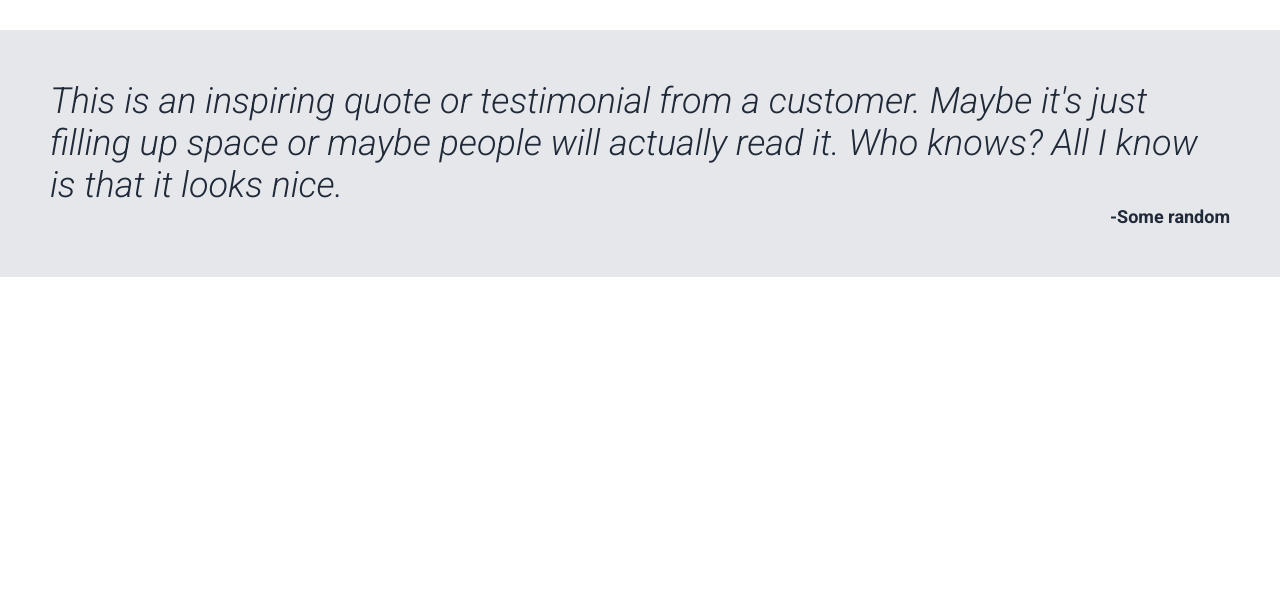
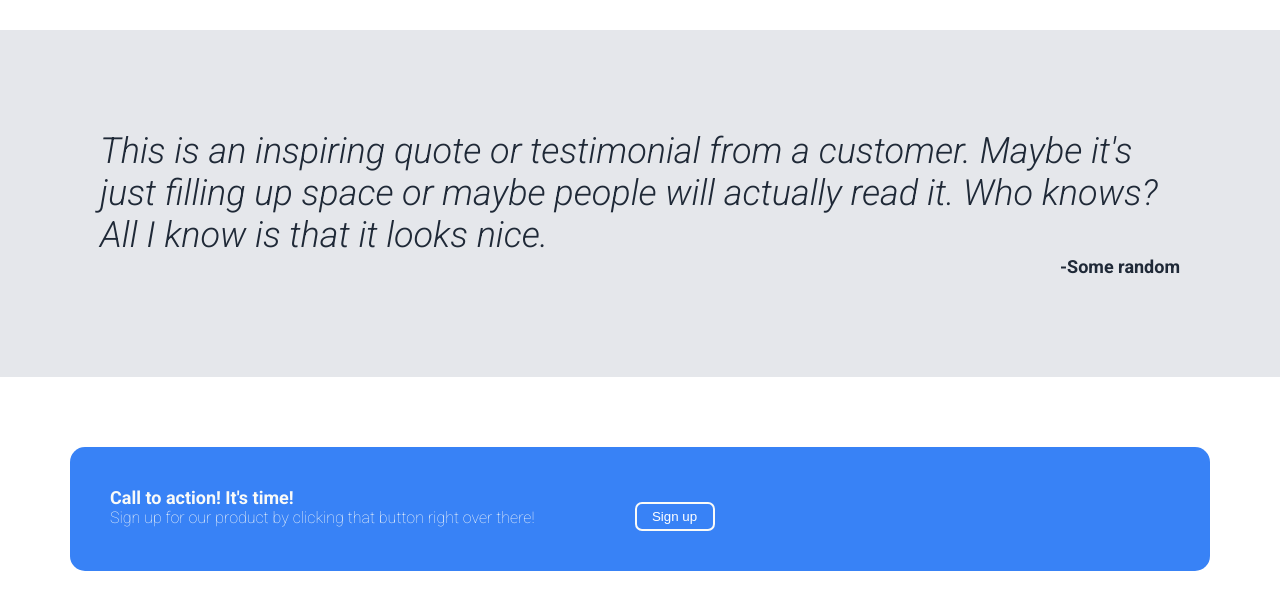
Before and after one commit to modoben98/landing-page, a plain HTML site: page index.html in a window 1280 px wide. Shown: the part 673-1282 px from the top of the page. Before the commit the page ends 950 px from the top, so only its background shows below. Drawn offline with Linux system fonts and the light colour scheme.

Commit message:
fourth section complete

```diff
--- a/index.html
+++ b/index.html
@@ -55,7 +55,15 @@
 		This is an inspiring quote or testimonial from a customer. Maybe it's just filling up space or maybe people will actually read it. Who knows? All I know is that it looks nice.
 		<div class="credit">-Some random</div>
 	</div>
-	<div class="fourth-section"></div>
+	<div class="fourth-section">
+		<div class="call-to-action">
+			<div class="call-to-action-header">
+				Call to action! It's time!
+			</div>
+			<div class="call-to-action-content">Sign up for our product by clicking that button right over there!</div>
+		</div>
+		<button>Sign up</button>
+	</div>
 	<div class="footer"></div>
 </body>
 </html>
--- a/style.css
+++ b/style.css
@@ -45,6 +45,9 @@ body {
 	font-weight: 900;
 }
 
+.hero-secondary {
+	font-weight: 100;
+}
 button {
 	background-color: #3882F6;
 	color: white;
@@ -105,7 +108,7 @@ button {
 	display: flex;
 	flex-direction: column;
 	align-items: center;
-	padding: 50px;
+	padding:100px;
 }
 
 .credit {
@@ -114,3 +117,26 @@ button {
 	font-size: 18px;
 	align-self: flex-end;
 }
+
+.fourth-section {
+	display: flex;
+	margin: 70px;
+	padding: 40px;
+	background-color: #3882f6;
+	color: #f9faf8;
+	border-radius: 15px;
+	gap: 100px;
+}
+
+.call-to-action-header {
+	font-size: 18px;
+	font-weight: 600;
+}
+
+.call-to-action-content {
+	font-weight: 100;
+}
+
+.fourth-section button	{
+	border: 2.6px solid #f9faf8;
+}
```
